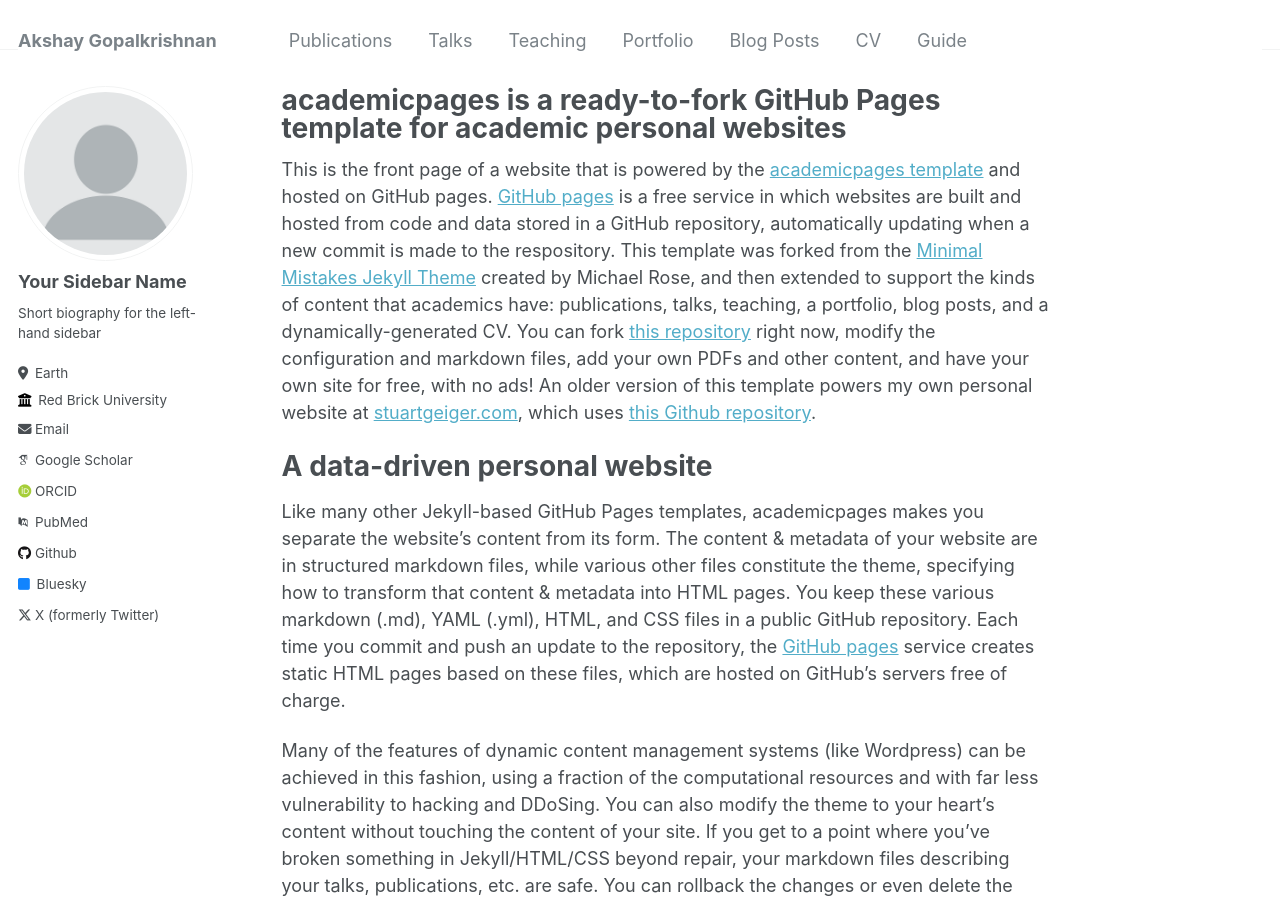
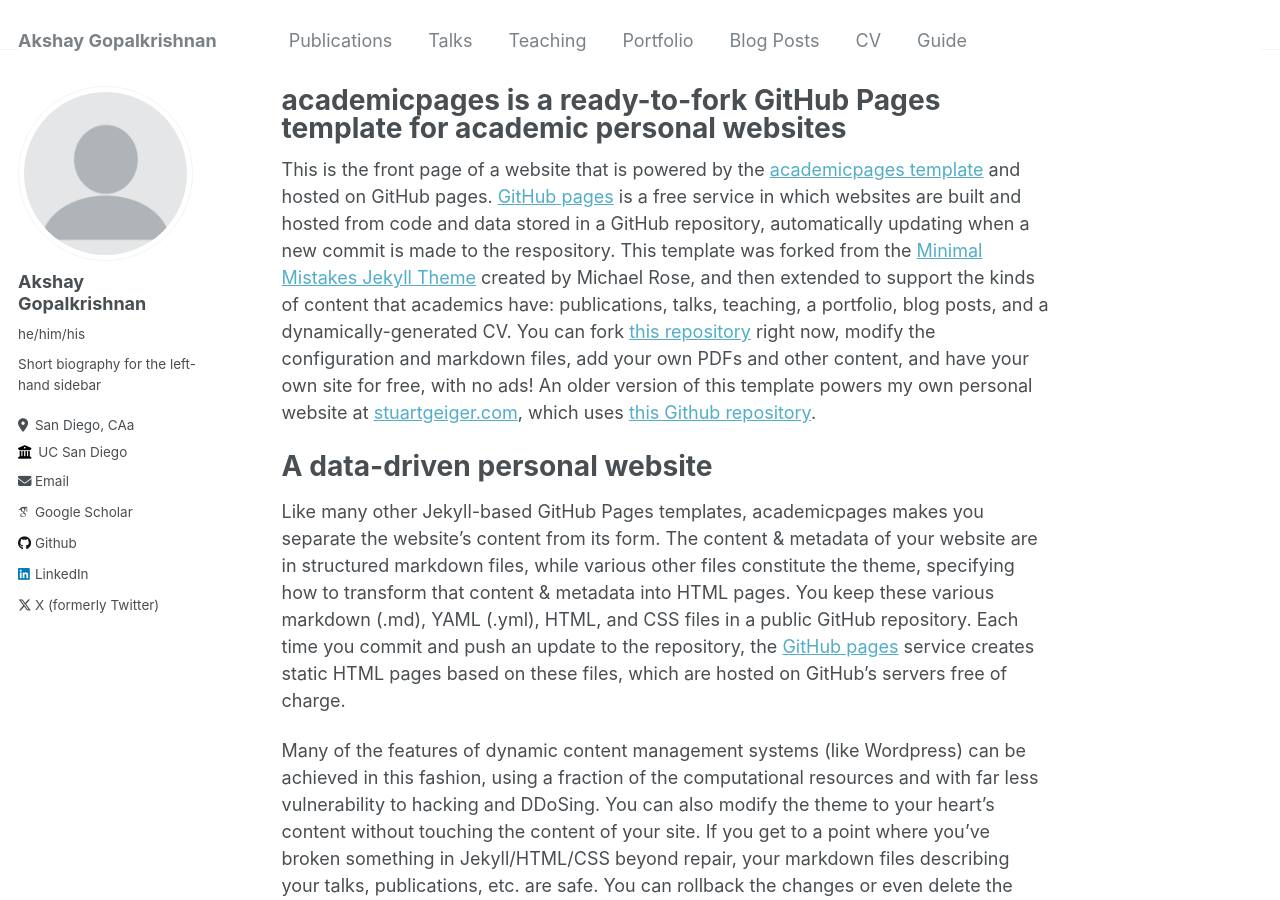
Before and after one commit to akshaygopalkr/akshaygopalkr.github.io, a Jekyll site: the page built from _pages/about.md, in a window 1280 px wide and 900 px high. Built offline with Jekyll 4.4.1, drawn with Linux system fonts in a browser that asks for light colours; some web fonts are replaced.

Commit message:
Update _config.yml

```diff
--- a/_config.yml
+++ b/_config.yml
@@ -14,7 +14,7 @@ name                     : &name "Akshay Gopalkrishnan"
 description              : &description "personal description"
 url                      : https://akshaygopalkr.github.io # the base hostname & protocol for your site e.g. "https://mmistakes.github.io"
 baseurl                  : "" # the subpath of your site, e.g. "/blog"
-repository               : "academicpages/academicpages.github.io"
+repository               : "akshaygopalkr/akshaygopalkr.github.io"
 
 # Site Author - The following control what appear as part of the author content on the side bar.
 #               If a field is blank the icon and link will not appear, otherwise it will be shown.
@@ -22,32 +22,27 @@ repository               : "academicpages/academicpages.github.io"
 author:
   # Biographic information
   avatar           : "profile.png"
-  name             : "Your Sidebar Name"
-  pronouns         : # example: "she/her"
+  name             : "Akshay Gopalkrishnan"
+  pronouns         : he/him/his
   bio              : "Short biography for the left-hand sidebar"
-  location         : "Earth"
-  employer         : "Red Brick University"
+  location         : "San Diego, CAa"
+  employer         : "UC San Diego"
   uri              : # URL
-  email            : "none@example.org"
+  email            : "agopalkr@ucsd.edu"
 
   # Academic websites
-  arxiv            : # URL - Update with the correct link to your profile
-  googlescholar    : "https://scholar.google.com/citations?user=PS_CX0AAAAAJ"
-  impactstory      : # URL
-  orcid            : "http://orcid.org/yourorcidurl"
-  pubmed           : "https://www.ncbi.nlm.nih.gov/pubmed/?term=john+snow"
-  researchgate     : # URL
+  googlescholar    : "https://scholar.google.com/citations?user=YStWLX8AAAAJ&hl=en"
 
   # Repositories and software development
   bitbucket        : # Username - Update with your username on the site
   codepen          : # Username
   dribbble         : # Username
-  github           : "academicpages"
+  github           : "akshaygopalkr"
   kaggle           : # Username
   stackoverflow    : # User number or user number and name (i.e., use "1" or "1/jeff-atwood")
 
   # Social media
-  bluesky          : "bsky.app" # Replace this with you Bluesky username
+  bluesky          : # Replace this with you Bluesky username
   facebook         : # Username
   flickr           : # Username
   foursquare       : # Username
@@ -56,7 +51,7 @@ author:
   keybase          : # Username
   instagram        : # Username
   lastfm           : # Username
-  linkedin         : # Username
+  linkedin         : "akshay-gp"
   mastodon         : # URL
   medium           : # URL
   pinterest        : # Username
@@ -64,7 +59,7 @@ author:
   steam            : # Username
   telegram         : # URL
   tumblr           : # Username
-  twitter          : "UniofOxford"  # Replace this with your X / Twitter handle
+  twitter          : "akshaygopalkr"  # Replace this with your X / Twitter handle
   vine             : # Username
   weibo            : # Username
   wikipedia        : # Username
```
